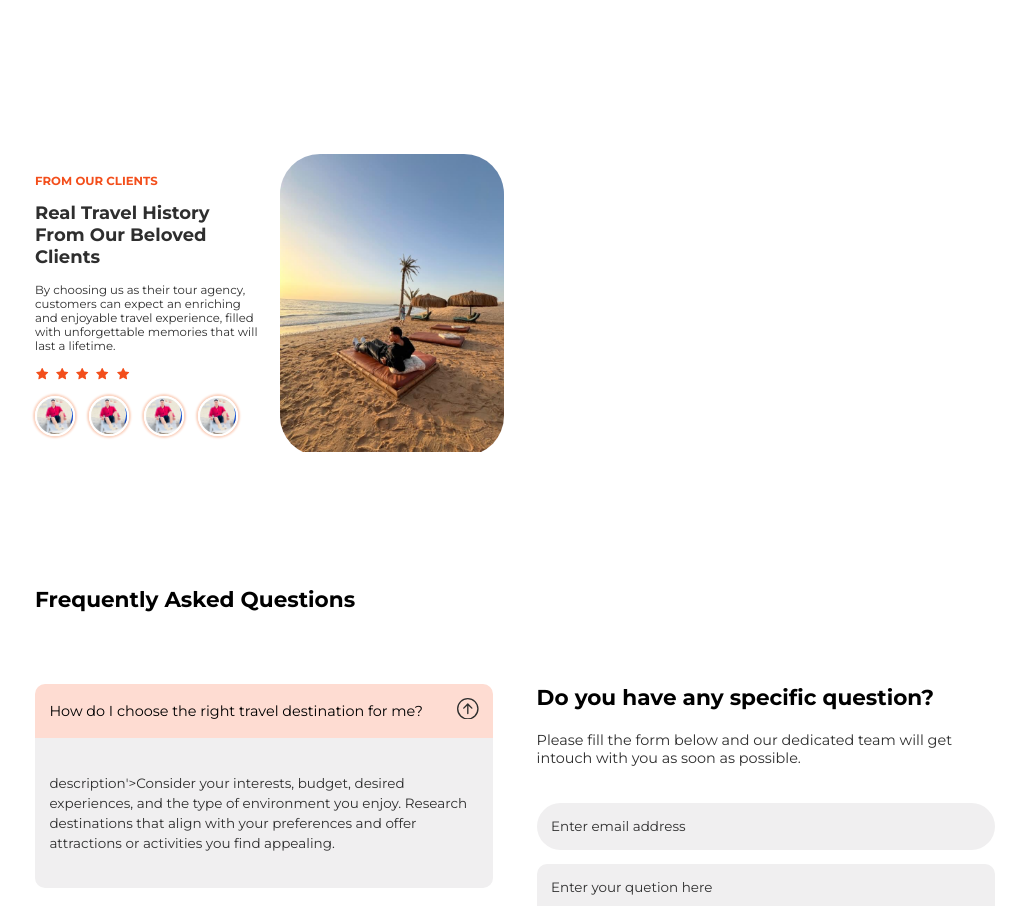
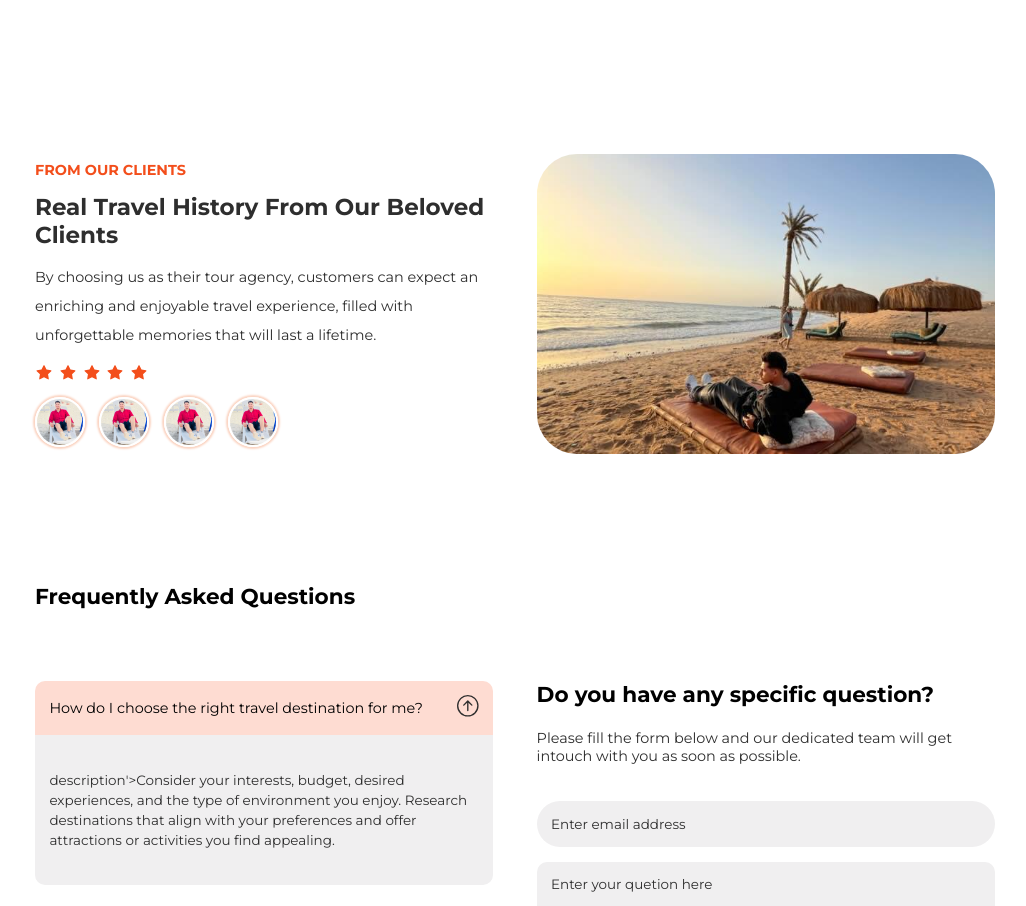
Before and after one commit to AhmedSaadRF/Trips-Website, a React (Vite) app: page / in a window 1280 px wide. Shown: the part 2860-3766 px from the top of the page, without its empty margins (125-1151 px from the left). Built offline with nearby package versions, Linux system fonts and the light colour scheme.

Commit message:
Upload Project

```diff
--- a/src/components/Reviews/Reviews.css
+++ b/src/components/Reviews/Reviews.css
@@ -62,4 +62,76 @@
 .review .secContainer .imgDiv img {
   -o-object-fit: cover;
      object-fit: cover;
+}
+
+@media screen and (min-width: 480px) {
+  .review .secContainer .textDiv .redText {
+    font-size: var(--normalFontSize);
+  }
+  .review .secContainer .textDiv h3 {
+    font-size: 20px;
+    color: var(--blackColor);
+  }
+  .review .secContainer .textDiv p {
+    color: var(--blackColor);
+    font-size: var(--normalFontSize);
+  }
+  .review .secContainer .textDiv .stars .icon {
+    font-size: var(--h2FontSize);
+  }
+  .review .secContainer .textDiv .clientsImages img {
+    height: 50px;
+    width: 50px;
+  }
+  .review .secContainer .imgDiv {
+    height: 250px;
+    width: 100%;
+  }
+  .review .secContainer .imgDiv img {
+    height: 100%;
+    width: 100%;
+  }
+}
+@media screen and (min-width: 740px) {
+  .review .secContainer {
+    grid-template-columns: repeat(2, 1fr);
+  }
+  .review .secContainer .textDiv .redText {
+    font-size: var(--normalFontSize);
+  }
+  .review .secContainer .textDiv h3 {
+    font-size: 20px;
+    color: var(--normalFontSize);
+  }
+  .review .secContainer .textDiv p {
+    color: var(--blackColor);
+    font-size: var(--normalFontSize);
+  }
+  .review .secContainer .textDiv .stars .icon {
+    font-size: var(--h2FontSize);
+  }
+  .review .secContainer .textDiv .clientsImages img {
+    height: 50px;
+    width: 50px;
+  }
+}
+@media screen and (min-width: 1240px) {
+  .review .secContainer {
+    gap: 3rem;
+  }
+  .review .secContainer .textDiv .redText {
+    font-size: var(--h3FontSize);
+  }
+  .review .secContainer .textDiv h3 {
+    font-size: var(--h1FontSize);
+    color: var(--blackColor);
+  }
+  .review .secContainer .textDiv p {
+    color: var(--blackColor);
+    font-size: var(--h3FontSize);
+    line-height: 2rem;
+  }
+  .review .secContainer .imgDiv {
+    height: 300px;
+  }
 }/*# sourceMappingURL=Reviews.css.map */
```
